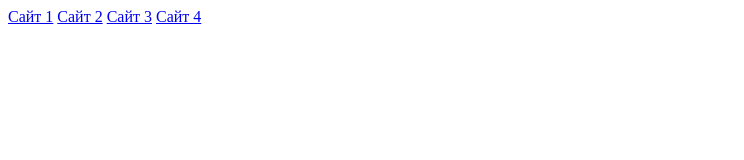
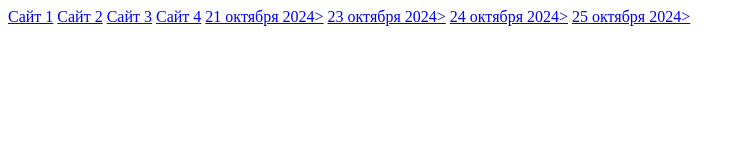
Before and after one commit to 9AuRouse/9AuRouse.github.io, a plain HTML site: page index.html in a window 1280 px wide. Shown: the whole page, without its empty margins (0-744 px from the left). Drawn offline with Linux system fonts and the light colour scheme.

Commit message:
Update index.html

```diff
--- a/index.html
+++ b/index.html
@@ -10,9 +10,9 @@
     <a href="index2.html">Сайт 2</a>
     <a href="index3.html">Сайт 3</a>
     <a href="index4.html">Сайт 4</a>
-    <a href="21oct24.html"21 октября 2024></a>
-    <a href="23oct24.html"23 октября 2024></a>
-    <a href="24oct24.html"24 октября 2024></a>
-    <a href="25oct24.html"25 октября 2024></a>
+    <a href="21oct24.html">21 октября 2024></a>
+    <a href="23oct24.html">23 октября 2024></a>
+    <a href="24oct24.html">24 октября 2024></a>
+    <a href="25oct24.html">25 октября 2024></a>
 </body>
 </html>
```
